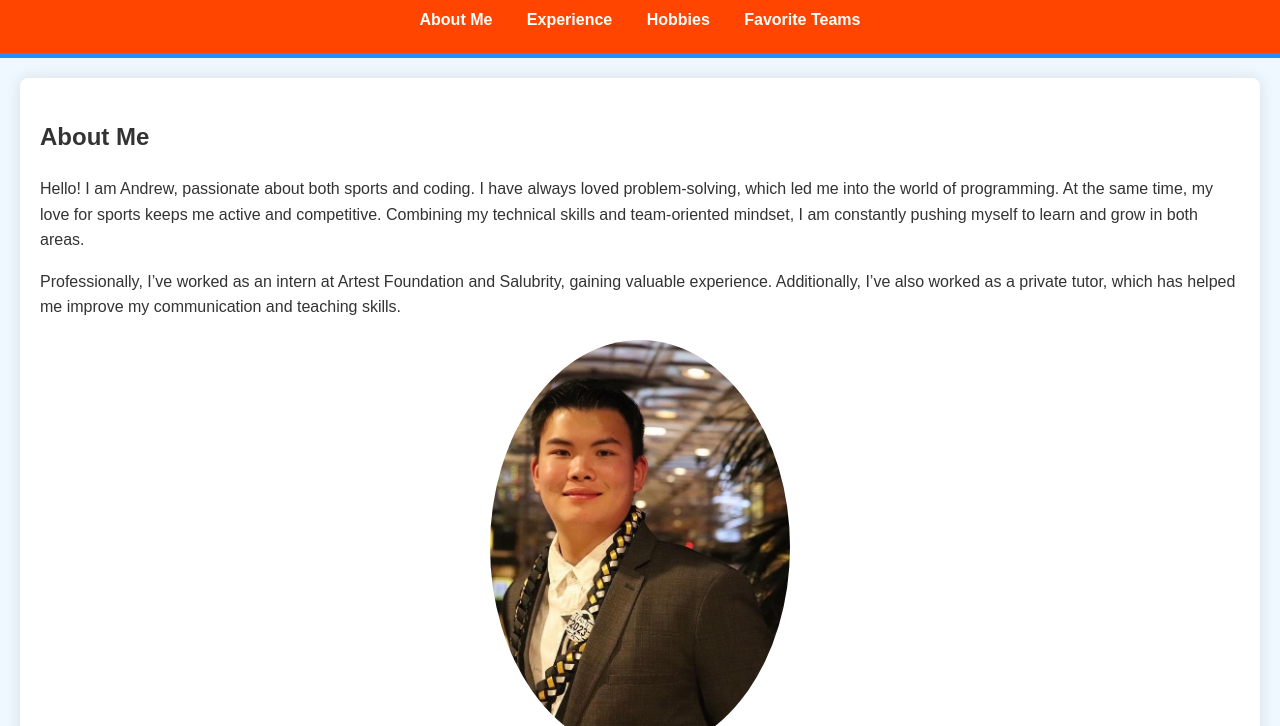
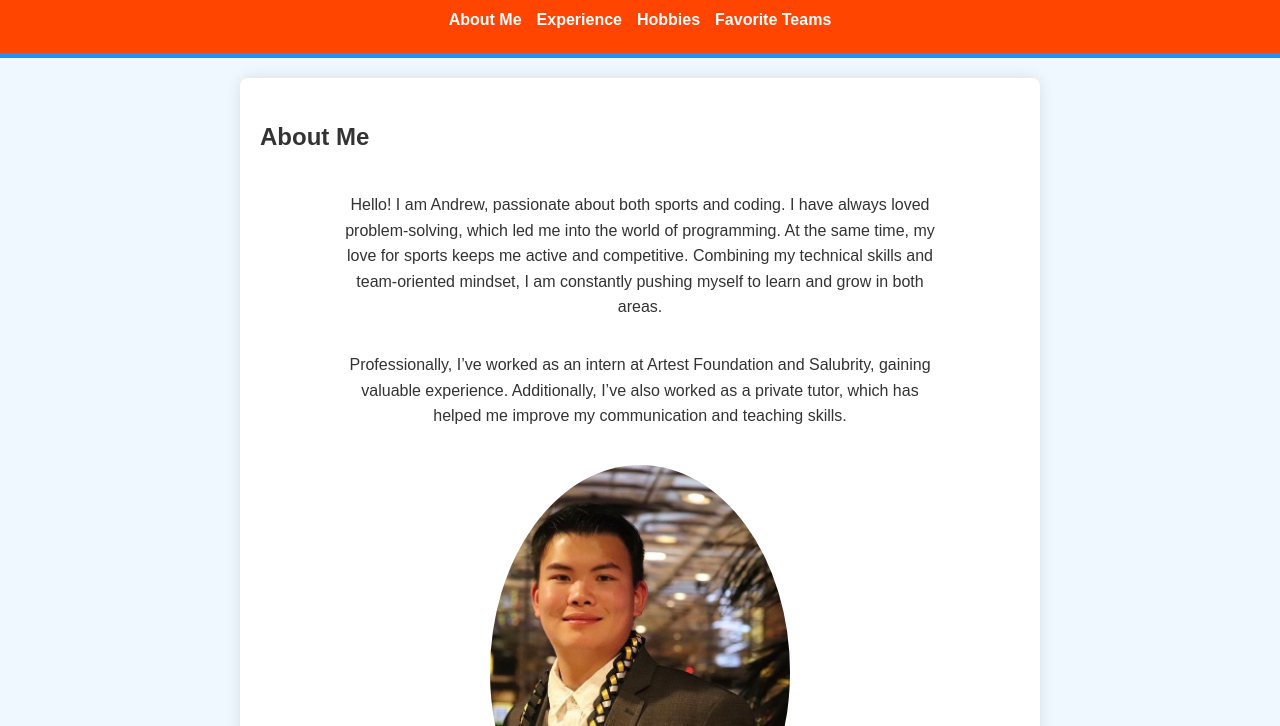
Before and after one commit to AndrewChen623/appDevBootcamp, a plain HTML site: page index.html in a window 1280 px wide. Shown: the part 74-800 px from the top of the page. Drawn offline with Linux system fonts and the light colour scheme.

Commit message:
Updated to use Flexbox in new code

```diff
--- a/index.html
+++ b/index.html
@@ -16,8 +16,10 @@
                 <a href="#favorites">Favorite Teams</a>
             </nav>
         </header>
+        <main>
             <section id="about">
                 <h2>About Me</h2>
+                <div class="about-content">
                     <p>
                         Hello! I am Andrew, passionate about both sports and coding. I have always loved problem-solving, which led me into the world of programming. At the same time, my love for sports keeps me active and competitive. Combining my technical skills and team-oriented mindset, I am constantly pushing myself to learn and grow in both areas.
                     </p>
@@ -25,6 +27,7 @@
                         Professionally, I’ve worked as an intern at Artest Foundation and Salubrity, gaining valuable experience. Additionally, I’ve also worked as a private tutor, which has helped me improve my communication and teaching skills.
                     </p>
                     <img src="IMG_2413.jpg" width="300rem" alt="This is a picture of Andrew">
+                </div>
             </section>
             <hr>
             <section id="experience">
@@ -54,5 +57,6 @@
                     <li>Portland Trail Blazers<img class="team-logo" src="blazers.png" alt="Blazers logo"></li>
                 </ul>
             </section>
+        </main>
     </body>
 </html>
--- a/style.css
+++ b/style.css
@@ -5,6 +5,9 @@ body {
     padding: 0;
     background-color: #f0f8ff;
     color: #333;
+    display: flex;
+    flex-direction: column;
+    align-items: center;
 }
 
 header {
@@ -12,6 +15,7 @@ header {
     color: #fff;
     padding: 20px 0;
     text-align: center;
+    width: 100%;
     border-bottom: 5px solid #1e90ff;
 }
 
@@ -20,13 +24,15 @@ header h1 {
 }
 
 nav {
+    display: flex;
+    justify-content: center;
+    gap: 15px;
     margin-top: 10px;
 }
 
 nav a {
     color: #fff;
     text-decoration: none;
-    margin: 0 15px;
     font-weight: bold;
 }
 
@@ -34,19 +40,31 @@ nav a:hover {
     text-decoration: underline;
 }
 
+main {
+    width: 90%;
+    max-width: 800px;
+}
+
 section {
-    margin: 20px;
+    margin: 20px 0;
     padding: 20px;
     background-color: #ffffff;
     border-radius: 8px;
     box-shadow: 0 0 15px rgba(0,0,0,0.1);
 }
 
-h2, h3 {
-    color: #333;
+.about-content {
+    display: flex;
+    flex-direction: column;
+    align-items: center;
 }
 
-img {
+.about-content p {
+    max-width: 600px;
+    text-align: center;
+}
+
+.about-content img {
     display: block;
     margin: 20px auto;
     border-radius: 50%;
@@ -54,7 +72,6 @@ img {
 
 ul {
     list-style-type: none;
-    margin: 10px 0;
     padding-left: 0;
 }
 
@@ -65,13 +82,13 @@ ul li {
     border-radius: 5px;
     display: flex;
     align-items: center;
-    justify-content: space-between; /* Align text to the left and logo to the right */
+    justify-content: space-between;
 }
 
 ul li img.team-logo {
     width: 20px;
     height: 20px;
-    margin-left: 10px; /* Adds space between text and logo */
+    margin-left: 10px;
 }
 
 ul li:hover {
```
Lines whose indentation alone changed are shown as unchanged.
